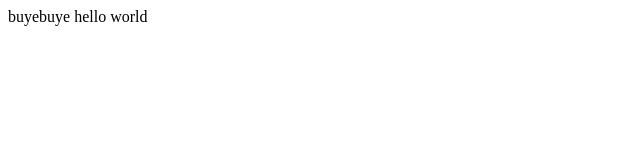
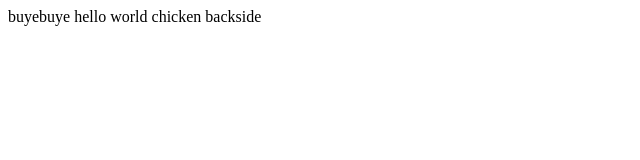
Before and after one commit to mjunyi/mjunyi.github.io, a plain HTML site: page index.html in a window 1280 px wide. Shown: the whole page, without its empty margins (0-640 px from the left). Drawn offline with Linux system fonts and the light colour scheme.

Commit message:
new website

```diff
--- a/index.html
+++ b/index.html
@@ -6,6 +6,6 @@
     <title>Junyi's Website</title>
   </head>
   <body>
-    hello world
+    hello world chicken backside
   </body>
 </html>
```
